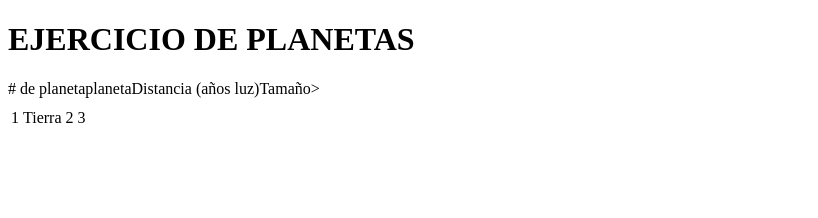
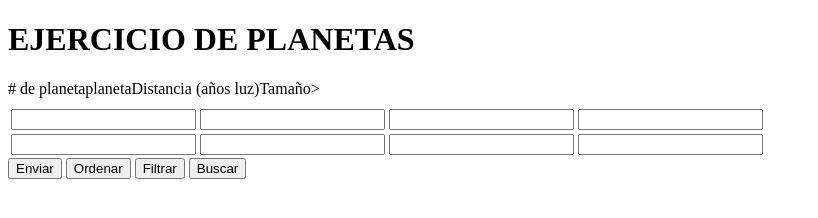
Before and after one commit to carlostkd9710/ejercicio_Git_comandos, a plain HTML site: page index.html in a window 1280 px wide. Shown: the whole page, without its empty margins (0-818 px from the left). Drawn offline with Linux system fonts and the light colour scheme.

Commit message:
Add btns tabla

```diff
--- a/index.html
+++ b/index.html
@@ -19,13 +19,25 @@
         </thead>
         <tbody>
             <tr>
-                <td>1</td>
-                <td>Tierra</td>
-                <td>2</td>
-                <td>3</td>
+                <td><input type="number" id="n_planeta_1" class="numeracion_planetas_planeta1"></td>
+                <td><input type="text" id="np_planeta_1" class="nombre_planetas_planeta1"></td>
+                <td><input type="number" id="d_planeta_1" class="distancia_planetas"></td>
+                <td><input type="number" id="t_planeta_1" class="tamanio_planetas"></td>
+            </tr>
+            <tr>
+                <td><input type="number" id="n_planeta_2" class="numeracion_planetas_planeta1"></td>
+                <td><input type="text" id="np_planeta_2" class="nombre_planetas_planeta1"></td>
+                <td><input type="number" id="d_planeta_2" class="distancia_planetas"></td>
+                <td><input type="number" id="t_planeta_2" class="tamanio_planetas"></td>
             </tr>
         </tbody>
     </table>
+    <div class="container" >
+        <button id="btn-enviar-evaluacion" class="item">Enviar</button>
+        <button id="btn-ordenar-valores" class="item">Ordenar</button>
+        <button id="btn-filtrar-distancia" class="item">Filtrar</button>
+        <button id="btn-buscar-planeta" class="item">Buscar</button>
+    </div>
     <script src="./scripts/script.js"></script>
 </body>
 
```
